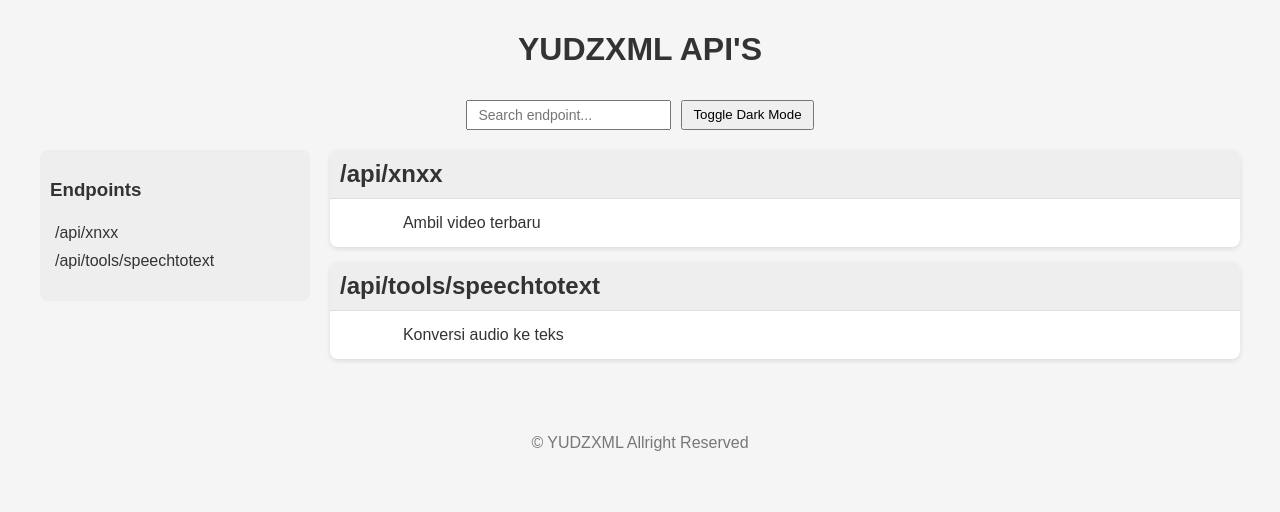
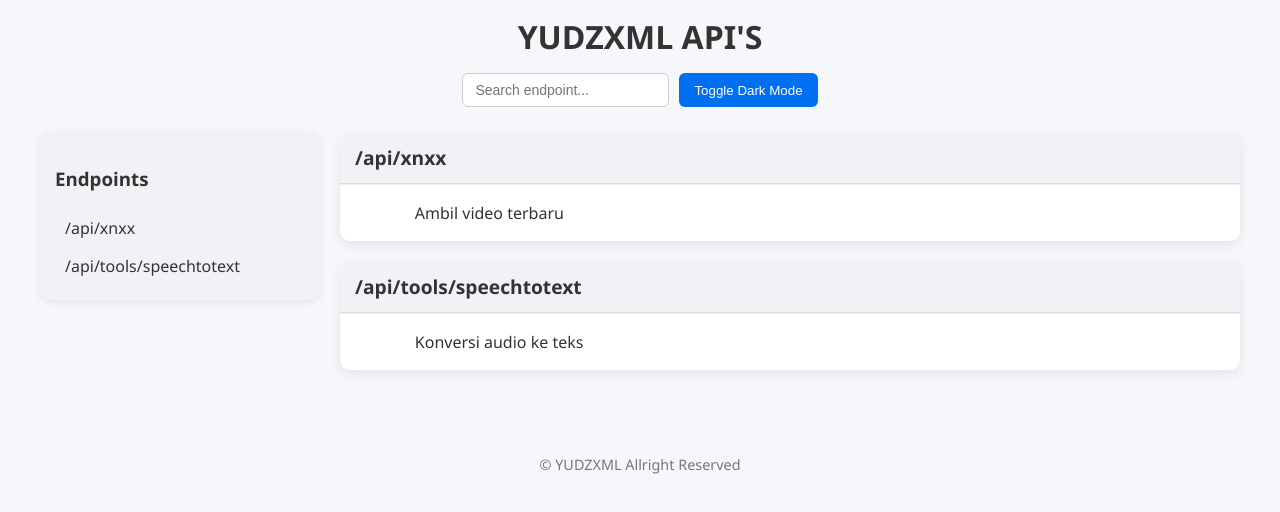
Before and after one commit to Yudzxml/apiDocV1, a Next.js app: page / in a window 1280 px wide. Shown: the top 512 px of the page. Built offline with nearby package versions, Linux system fonts and the light colour scheme.

Commit message:
Add files via upload

```diff
--- a/styles/globals.css
+++ b/styles/globals.css
@@ -1,107 +1,154 @@
+/* General Reset & Fonts */
 body {
-  font-family: Arial, sans-serif;
+  font-family: 'Segoe UI', Tahoma, Geneva, Verdana, sans-serif;
   margin: 0;
   padding: 0;
-  background: #f5f5f5;
+  background: #f5f7fa;
   color: #333;
+  transition: background 0.3s, color 0.3s;
 }
 
 .dark-mode {
-  background: #1e1e1e;
-  color: #f5f5f5;
+  background: #121212;
+  color: #e0e0e0;
 }
 
 .container {
   max-width: 1200px;
   margin: auto;
-  padding: 10px 20px;
+  padding: 15px 25px;
 }
 
+/* Header */
 header {
   display: flex;
   flex-direction: column;
   align-items: center;
-  margin-bottom: 20px;
+  margin-bottom: 25px;
+}
+
+header h1 {
+  margin: 0;
+  font-size: 2rem;
+  text-align: center;
 }
 
 .header-actions {
   display: flex;
   gap: 10px;
-  margin-top: 10px;
+  margin-top: 15px;
+  flex-wrap: wrap;
 }
 
 .search {
-  padding: 5px 10px;
+  padding: 8px 12px;
   font-size: 14px;
+  border-radius: 6px;
+  border: 1px solid #ccc;
+  transition: border 0.3s;
 }
 
-button {
-  padding: 5px 10px;
-  cursor: pointer;
+.search:focus {
+  outline: none;
+  border-color: #0070f3;
 }
 
+/* Buttons */
+button {
+  padding: 8px 15px;
+  cursor: pointer;
+  border: none;
+  border-radius: 6px;
+  background: #0070f3;
+  color: #fff;
+  font-weight: 500;
+  transition: background 0.3s;
+}
+
+button:hover {
+  background: #005bb5;
+}
+
+/* Layout */
 .main {
   display: flex;
   gap: 20px;
+  flex-wrap: wrap;
 }
 
 .sidebar {
   width: 250px;
-  background: #eee;
-  padding: 10px;
-  border-radius: 8px;
+  background: #f0f2f5;
+  padding: 15px;
+  border-radius: 10px;
+  box-shadow: 0 2px 8px rgba(0,0,0,0.08);
   height: fit-content;
 }
 
 .sidebar ul {
   list-style: none;
   padding: 0;
+  margin: 0;
 }
 
 .sidebar li {
-  padding: 5px;
+  padding: 8px 10px;
   cursor: pointer;
+  border-radius: 6px;
+  transition: background 0.3s;
 }
 
 .sidebar li:hover {
-  background: #ddd;
+  background: #d0d4d9;
 }
 
 .content {
   flex: 1;
+  min-width: 300px;
 }
 
+/* Endpoint Cards */
 .endpoint {
   background: #fff;
-  margin-bottom: 15px;
-  border-radius: 8px;
+  margin-bottom: 20px;
+  border-radius: 10px;
   overflow: hidden;
-  box-shadow: 0 2px 5px rgba(0,0,0,0.1);
+  box-shadow: 0 4px 12px rgba(0,0,0,0.08);
+  transition: transform 0.2s;
+}
+
+.endpoint:hover {
+  transform: translateY(-2px);
 }
 
 .endpoint h2 {
   margin: 0;
-  padding: 10px;
-  background: #eee;
+  padding: 12px 15px;
+  background: #f0f2f5;
   cursor: pointer;
+  font-size: 1.2rem;
+  border-bottom: 1px solid #ddd;
 }
 
+/* Methods */
 .method {
-  border-top: 1px solid #ddd;
+  border-top: 1px solid #eee;
 }
 
 .method-header {
   display: flex;
   align-items: center;
-  padding: 10px;
+  padding: 12px 15px;
   cursor: pointer;
+  gap: 10px;
+  transition: background 0.2s;
+  border-radius: 6px;
 }
 
 .method-header span.method-name {
   font-weight: bold;
   padding: 5px 10px;
   border-radius: 4px;
-  margin-right: 10px;
   color: #fff;
 }
 
@@ -110,50 +157,68 @@ button {
 .method-header.PUT { background: #ff9800; }
 .method-header.DELETE { background: #f44336; }
 
+.method-header:hover {
+  opacity: 0.9;
+}
+
 .method-body {
-  padding: 10px 20px;
+  padding: 12px 20px;
   display: none;
-  background: #fafafa;
+  background: #f9f9f9;
+  border-top: 1px solid #eee;
+  border-radius: 0 0 10px 10px;
 }
 
 .method-body ul {
   padding-left: 20px;
 }
 
+/* Actions Buttons */
 .actions {
-  margin-top: 10px;
+  margin-top: 12px;
+  display: flex;
+  gap: 10px;
 }
 
 .actions button {
-  margin-right: 10px;
-  padding: 5px 10px;
-  cursor: pointer;
+  background: #0070f3;
 }
 
+.actions button:hover {
+  background: #005bb5;
+}
+
+/* Response Box */
 .response {
   background: #272822;
   color: #f8f8f2;
-  padding: 10px;
-  border-radius: 5px;
+  padding: 12px;
+  border-radius: 6px;
   overflow-x: auto;
-  margin-top: 10px;
+  margin-top: 12px;
+  font-size: 0.9rem;
+  line-height: 1.4;
 }
 
+/* Loading */
 .loading {
   text-align: center;
-  margin-top: 50px;
-  font-size: 20px;
+  margin-top: 60px;
+  font-size: 1.5rem;
+  font-weight: 500;
 }
 
+/* Footer */
 footer {
   text-align: center;
   margin-top: 50px;
-  padding: 10px;
+  padding: 15px;
   color: #777;
+  font-size: 0.9rem;
 }
 
 /* Responsive */
-@media (max-width: 800px) {
+@media (max-width: 900px) {
   .main {
     flex-direction: column;
   }
```
